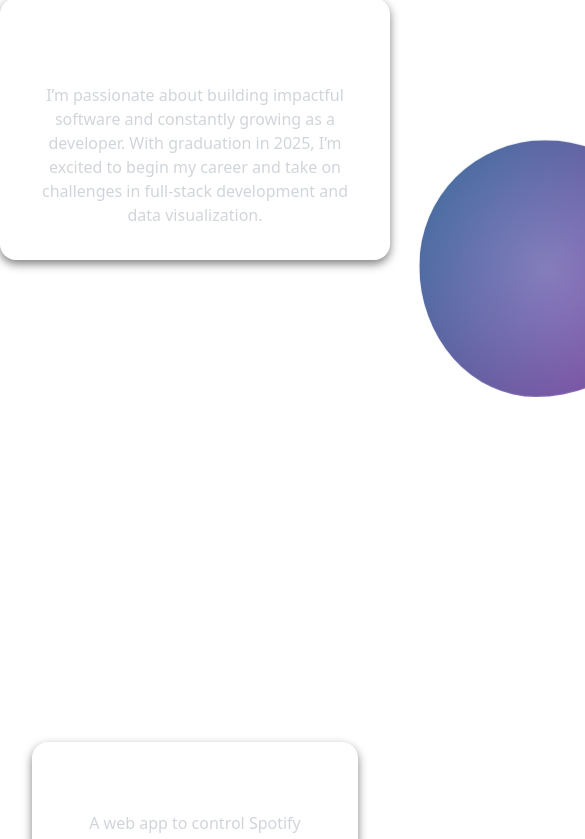
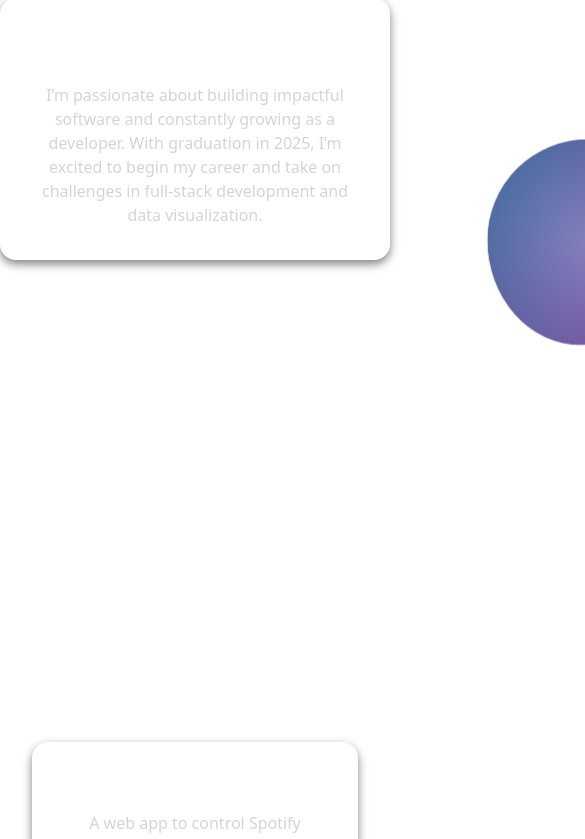
Before and after one commit to angelheredia138/angelheredia138.github.io, a React (Vite) app: page / in a window 390 px wide. Shown: the part 1137-1976 px from the top of the page, 585 px wide, since content can reach past the window. Built offline with nearby package versions, Linux system fonts and the light colour scheme.

Commit message:
about page done

```diff
--- a/src/App.tsx
+++ b/src/App.tsx
@@ -1,9 +1,13 @@
-import React from "react";
+import React, { useEffect } from "react";
 import { motion } from "framer-motion";
 import AnimatedSection from "./components/AnimatedSection";
 import { Link } from "react-router-dom";
+import { updateBlobPositions } from "./components/bloblPositionRandomizer"; // Adjust the path based on your file structure
 
 const App: React.FC = () => {
+  useEffect(() => {
+    updateBlobPositions();
+  }, []);
   return (
     <div className="font-sans text-gray-300 relative">
       {/* Navbar */}
--- a/src/components/About.tsx
+++ b/src/components/About.tsx
@@ -1,4 +1,4 @@
-import React from "react";
+import React, { useEffect } from "react";
 import AnimatedSection from "./AnimatedSection";
 import myFace from "../assets/my face.png";
 import { motion } from "framer-motion";
@@ -11,8 +11,12 @@ import {
   SiHtml5,
   SiPostgresql,
 } from "react-icons/si";
+import { updateBlobPositions } from "./bloblPositionRandomizer"; // Adjust the path based on your file structure
 
 const AboutPage: React.FC = () => {
+  useEffect(() => {
+    updateBlobPositions();
+  }, []);
   return (
     <div className="font-sans text-gray-300 relative">
       {/* Navbar */}
--- /dev/null
+++ b/src/components/bloblPositionRandomizer.ts
@@ -0,0 +1,35 @@
+// Define ranges for left-to-right and right-to-left animations
+const animationRanges = {
+  moveLeftToRight: [-70, -34], // For blobs moving from left to right
+  moveRightToLeft: [105, 135], // For blobs moving from right to left
+} as const;
+
+// Type for animation directions (keys of animationRanges)
+type AnimationDirection = keyof typeof animationRanges;
+
+// Function to generate a random number within a given range
+function getRandomInRange(min: number, max: number): number {
+  return Math.random() * (max - min) + min;
+}
+
+// Function to randomly select an animation direction
+function getRandomAnimation(): AnimationDirection {
+  return Math.random() > 0.5 ? "moveLeftToRight" : "moveRightToLeft";
+}
+
+// Update the CSS variables dynamically
+export function updateBlobPositions(): void {
+  document.querySelectorAll(".gooey").forEach((blobElement) => {
+    const animationDirection: AnimationDirection = getRandomAnimation();
+    const [min, max] = animationRanges[animationDirection];
+    const randomLeft = getRandomInRange(min, max);
+
+    if (blobElement instanceof HTMLElement) {
+      blobElement.style.setProperty("--start-left", `${randomLeft}%`);
+      blobElement.style.setProperty(
+        "--animation-direction",
+        animationDirection
+      );
+    }
+  });
+}
--- a/src/index.css
+++ b/src/index.css
@@ -117,10 +117,11 @@ button:focus-visible {
   width: var(--blob-size, 150px);
   height: var(--blob-size, 150px);
   animation: morph 5s ease-in-out infinite,
-    moveInView var(--animation-duration, 60s) linear infinite alternate;
+    var(--animation-direction, moveLeftToRight) var(--animation-duration, 60s)
+      linear infinite alternate;
   will-change: border-radius, transform;
-  left: var(--start-left, 50%);
-  top: var(--start-top, 50%);
+  left: var(--start-left);
+  top: var(--start-top);
   transform: translateX(0); /* Start in view */
   box-shadow: 0 0 30px 5px rgba(255, 255, 255, 0.2);
   transition: all 0.3s ease-in-out; /* Smooth transition */
@@ -170,92 +171,68 @@ button:focus-visible {
   }
 }
 
-/* Blobs Variants for Each Section */
+/* Section-Specific Blobs */
+#home .gooey,
+#about .gooey,
+#projects .gooey,
+#contact .gooey,
+#journey .gooey,
+#fun .gooey,
+#skills .gooey {
+  --start-color: #5b247a; /* Default start color */
+  --end-color: #ff512f; /* Default end color */
+  --blob-size: 200px;
+  --start-top: 50%; /* Default top position */
+  --animation-duration: 80s;
+}
 
-/* Blobs in the Home Section */
+/* Adjustments for Individual Sections */
 #home .gooey {
   --start-color: #3b0d63;
   --end-color: #d633ff;
-  --blob-size: 200px;
   --start-top: 40%;
-  --start-left: -34%; /* Ensure blob starts in view */
-  --animation-duration: 80s;
-  animation: morph 5s ease-in-out infinite,
-    moveLeftToRight var(--animation-duration, 90s) linear infinite alternate;
 }
 
-/* Blobs in the About Section */
 #about .gooey {
   --start-color: #386fa7;
   --end-color: #8e44ad;
-  --blob-size: 250px;
   --start-top: 60%;
-  --start-left: 115%; /* Ensure blob starts in view */
-  animation: morph 5s ease-in-out infinite,
-    moveRightToLeft var(--animation-duration, 90s) linear infinite alternate;
 }
 
-/* Blobs in the Projects Section */
 #projects .gooey {
   --start-color: #5b247a;
   --end-color: #ff512f;
+  --start-top: 50%;
   --blob-size: 220px;
-  --start-top: 50%;
-  --start-left: -34%; /* Ensure blob starts in view */
   --animation-duration: 100s;
-  animation: morph 5s ease-in-out infinite,
-    moveLeftToRight var(--animation-duration, 90s) linear infinite alternate;
 }
 
-/* Blobs in the Contact Section */
 #contact .gooey {
   --start-color: #4b0082;
   --end-color: #00f6ff;
+  --start-top: 70%;
   --blob-size: 200px;
-  --start-top: 70%;
-  --start-left: 140%; /* Ensure blob starts in view */
-  animation: morph 5s ease-in-out infinite,
-    moveRightToLeft var(--animation-duration, 85s) linear infinite alternate;
+  --animation-duration: 85s;
 }
-.gooey:hover {
-  box-shadow: 0 0 20px 5px var(--start-color), 0 0 30px 10px var(--end-color);
-  transition: all 0.3s ease-in-out;
-}
-@media (max-width: 768px) {
-  .gooey {
-    --blob-size: 120px;
-    --start-top: 70%; /* Push blobs lower */
-  }
-}
-/* Blobs in the Journey Section */
+
 #journey .gooey {
   --start-color: #5b247a;
   --end-color: #ff512f;
+  --start-top: 50%;
   --blob-size: 220px;
-  --start-top: 50%;
-  --start-left: 25%; /* Ensure blob starts in view */
   --animation-duration: 100s;
-  animation: morph 5s ease-in-out infinite,
-    moveLeftToRight var(--animation-duration, 90s) linear infinite alternate;
 }
-/* Blobs in the Fun Section */
+
 #fun .gooey {
   --start-color: #4b0082;
   --end-color: #00f6ff;
-  --blob-size: 200px;
   --start-top: 70%;
-  --start-left: 75%; /* Ensure blob starts in view */
-  animation: morph 5s ease-in-out infinite,
-    moveRightToLeft var(--animation-duration, 85s) linear infinite alternate;
 }
-/* Blobs in the Home Section */
+
 #skills .gooey {
   --start-color: #5b247a;
   --end-color: #ff512f;
+  --start-top: 50%;
   --blob-size: 220px;
-  --start-top: 50%;
-  --start-left: -34%; /* Ensure blob starts in view */
   --animation-duration: 100s;
-  animation: morph 5s ease-in-out infinite,
-    moveLeftToRight var(--animation-duration, 90s) linear infinite alternate;
 }
```
